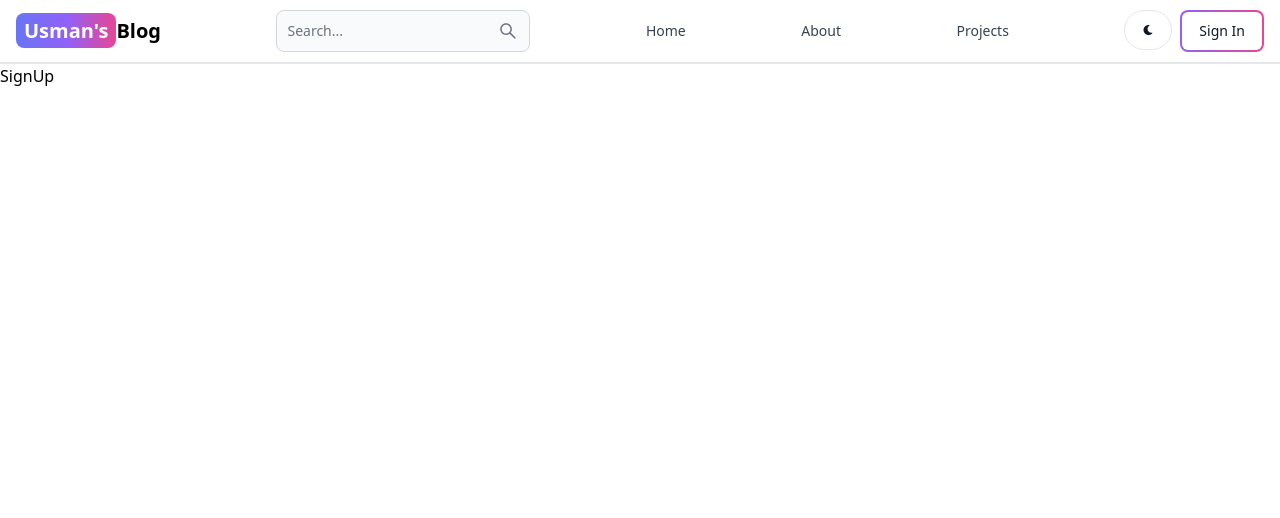
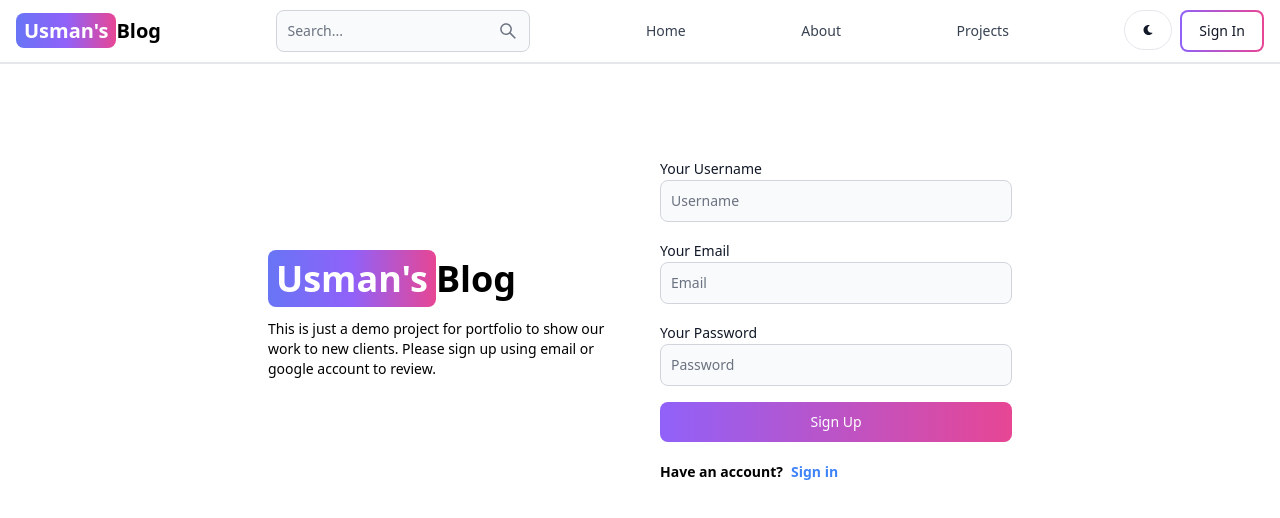
Before and after one commit to SoftwareSuite/mern-blog, a React (Vite) app in the folder client/: page /sign-up in a window 1280 px wide. Shown: the top 518 px of the page. Built offline with nearby package versions, Linux system fonts and the light colour scheme.

Commit message:
complete sign up page UI

```diff
--- a/client/src/pages/SignUp.jsx
+++ b/client/src/pages/SignUp.jsx
@@ -1,7 +1,50 @@
-import React from 'react'
+
+import { Button, Label, TextInput } from 'flowbite-react'
+import { Link } from 'react-router-dom'
 
 export default function SignUp() {
   return (
-    <div>SignUp</div>
+    <div className='min-h-screen mt-20'>
+    <div className='flex p-3 max-w-3xl mx-auto flex-col md:flex-row md:items-center gap-10'>
+      {/* left div */}
+      <div className="flex-1">
+       <Link to='/' className='  text-4xl font-bold dark:text-white'>
+        <span className='px-2 py-1 bg-gradient-to-r from-indigo-500 via-purple-500
+         to-pink-500 rounded-lg text-white'>Usman's</span>
+        Blog
+       </Link>
+       <p className='text-sm mt-5 '>This is just a demo project for portfolio to show our work to new clients.
+        Please sign up using email or google account to review.</p>
+
+      </div>
+
+      {/* right div */}
+
+      <div className="flex-1">
+      <form className='flex flex-col gap-4'>
+        <div>
+          <Label value='Your Username'/>
+          <TextInput type='text' placeholder='Username' id='username'   />
+        </div>
+
+        <div>
+          <Label value='Your Email'/>
+          <TextInput type='text' placeholder='Email' id='email'   />
+        </div>
+
+        <div>
+          <Label value='Your Password'/>
+          <TextInput type='text' placeholder='Password' id='password'   />
+        </div>
+
+        <Button gradientDuoTone='purpleToPink' type='submit'>Sign Up</Button>
+      </form>
+      <div className='flex gap-2 text-sm font-semibold mt-5'>
+        <span>Have an account?</span>
+        <Link to='/sign-in' className='text-blue-500'>Sign in</Link>
+      </div>
+      </div>
+    </div>
+    </div>
   )
 }
```
